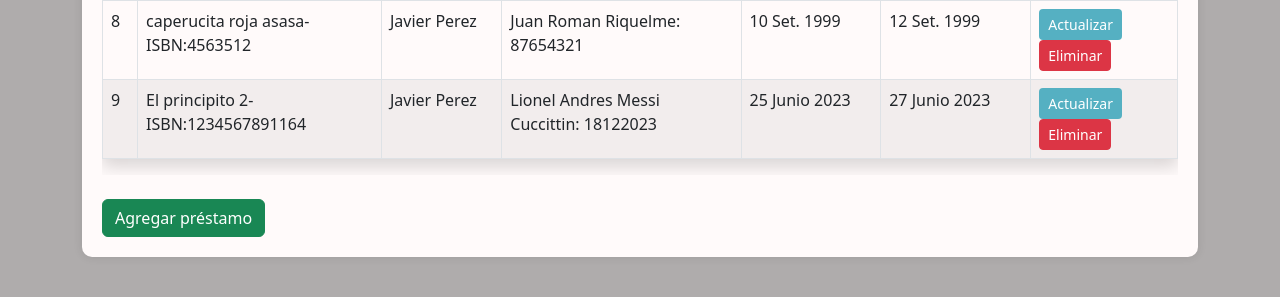
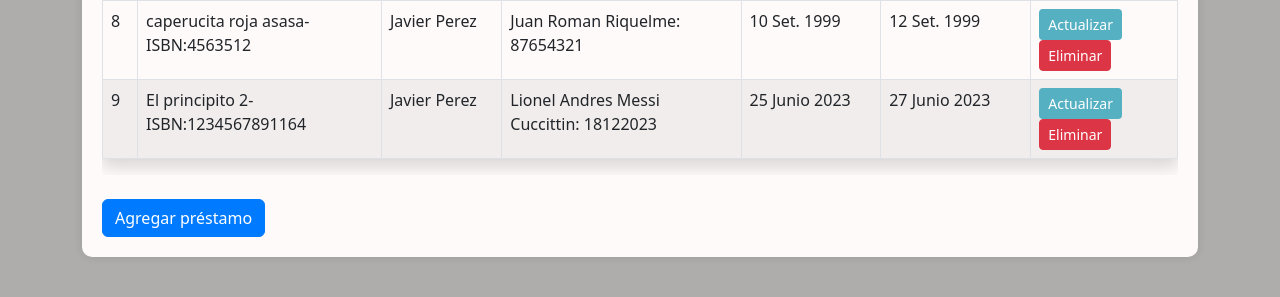
Before and after one commit to TinchoARS/BibliotecaWebApp, a Django app: page /biblioteca/prestamos/listado/ in a window 1280 px wide. Shown: the part 704-1001 px from the top of the page. Run offline with Django 4.2, Linux system fonts and the light colour scheme; data comes from the database, SQL or seed files in the repository; some libraries are stand-ins or nearby versions.

Commit message:
cambio de color de boton y act readme

```diff
--- a/biblioteca/templates/biblioteca/listado_prestamos.html
+++ b/biblioteca/templates/biblioteca/listado_prestamos.html
@@ -58,7 +58,7 @@
         </table>
       </div>
       <br>
-      <a href="{% url 'registrar_prestamo' %}" class="btn btn-success">Agregar préstamo</a>
+      <a href="{% url 'registrar_prestamo' %}" class="btn btn-primary">Agregar préstamo</a>
     </div>
   </div>
 
```
Also changed, not shown: README.md.
